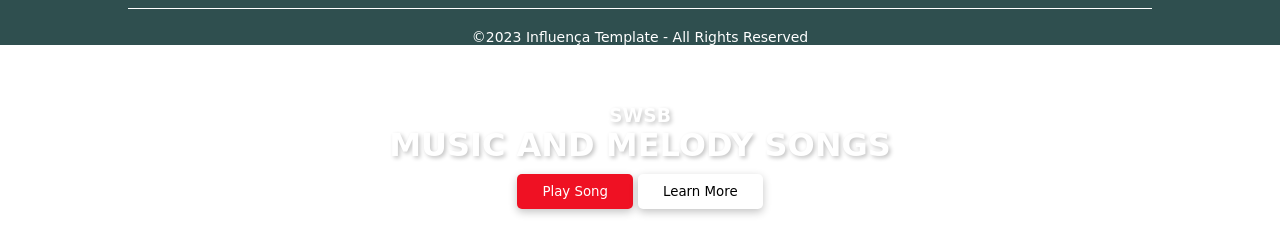
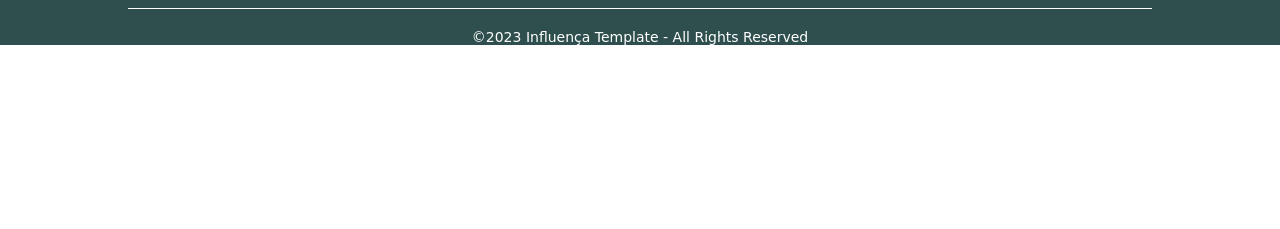
Before and after one commit to Lethean2005/TSK-Music-Band, a plain HTML site: page index.html in a window 1280 px wide. Shown: the part 3466-3695 px from the top of the page. After the commit the page ends 3511 px from the top, so only its background shows below. Drawn offline with Linux system fonts and the light colour scheme.

Commit message:
modify code

```diff
--- a/index.html
+++ b/index.html
@@ -285,20 +285,5 @@
         </div>
     </footer>
 
-
-
-
-    <div class="title">
-        <h3>SWSB</h3>
-        <h1>MUSIC AND MELODY SONGS</h1>
-        <div class="button">
-            <button class="play">Play Song</button>
-            <button class="more">Learn More</button>
-        </div>
-    </div>
-
-
-
-
 </body>
 </html>
```
